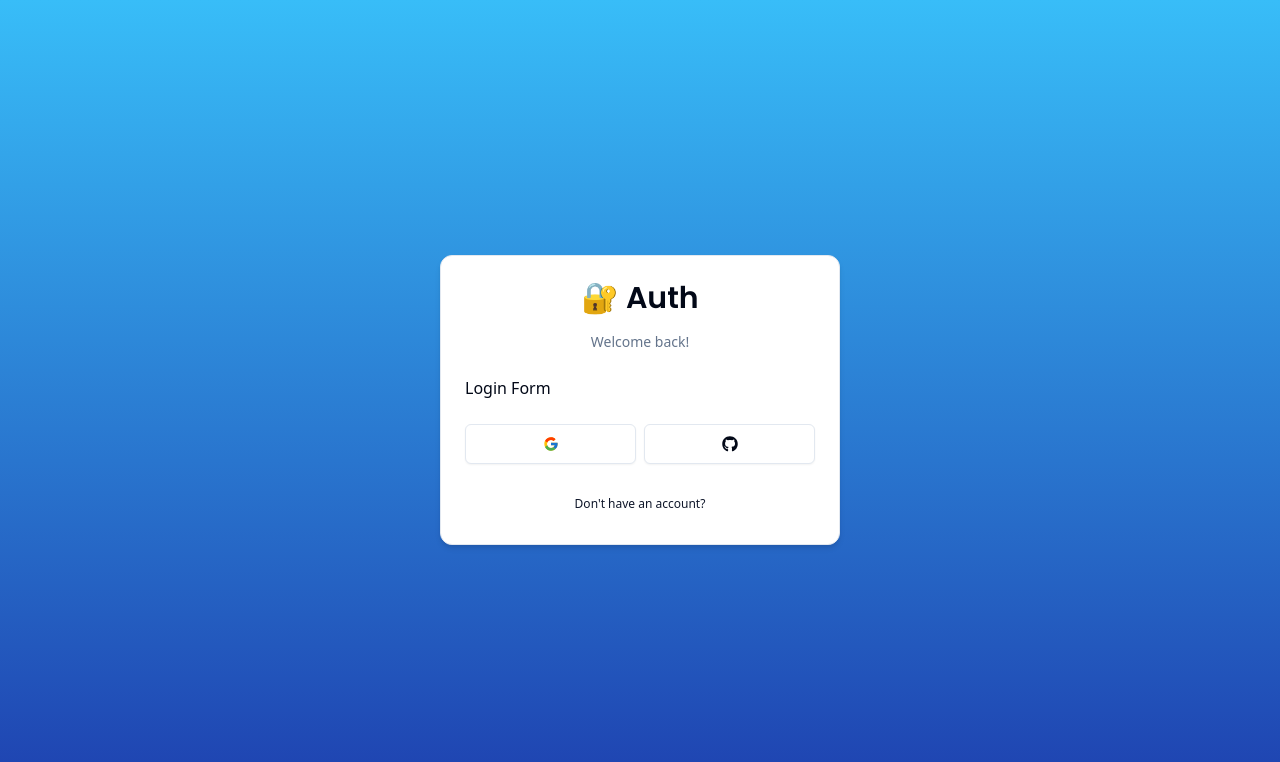
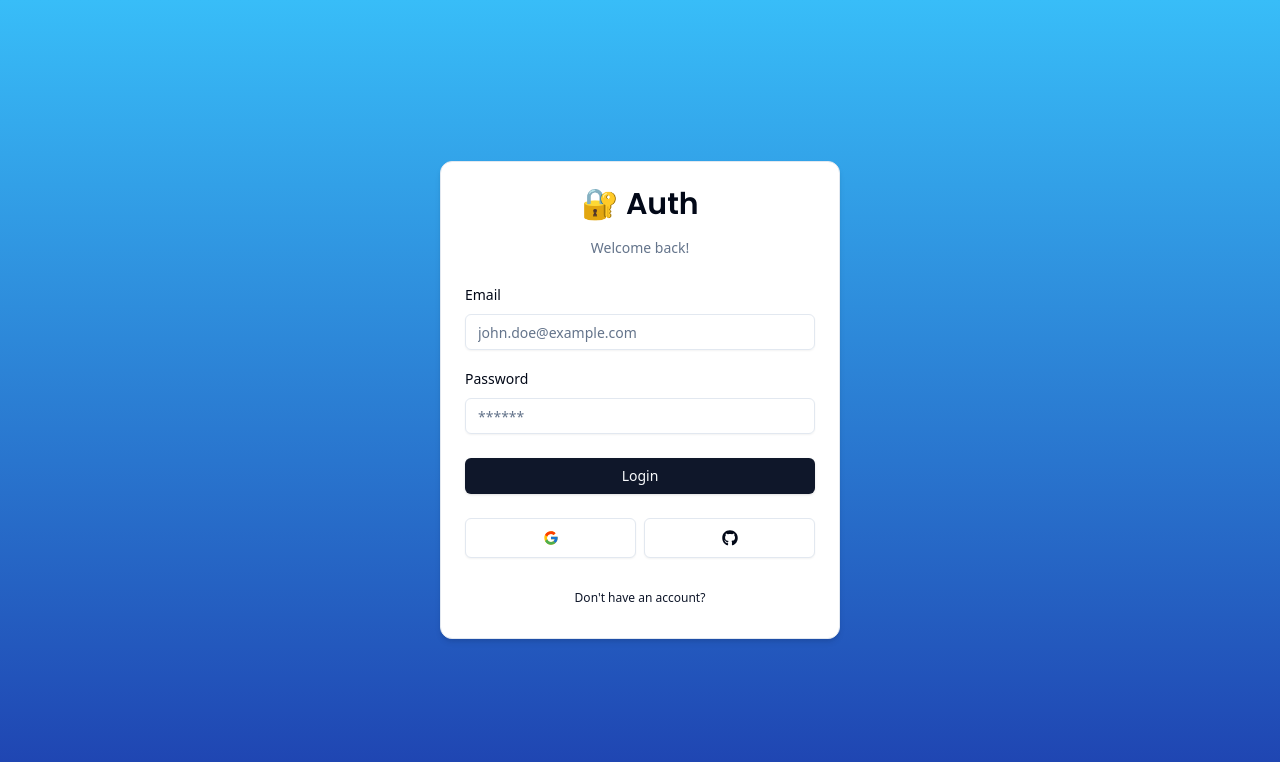
Before and after one commit to szidzse/nextjs-authentication, a Next.js app: page /auth/login in a window 1280 px wide. Shown: the top 762 px of the page. Built offline with nearby package versions, Linux system fonts and the light colour scheme.

Commit message:
finish login-form design

```diff
--- a/components/auth/login-form.tsx
+++ b/components/auth/login-form.tsx
@@ -1,7 +1,31 @@
+"use client";
+
 import React from "react";
 import { CardWrapper } from "@/components/auth/card-wrapper";
+import { useForm } from "react-hook-form";
+import * as z from "zod";
+import { zodResolver } from "@hookform/resolvers/zod";
+import {
+  Form,
+  FormControl,
+  FormField,
+  FormItem,
+  FormLabel,
+  FormMessage,
+} from "@/components/ui/form";
+import { LoginSchema } from "@/schemas";
+import { Input } from "@/components/ui/input";
+import { Button } from "@/components/ui/button";
 
 const LoginForm = () => {
+  const form = useForm<z.infer<typeof LoginSchema>>({
+    resolver: zodResolver(LoginSchema),
+    defaultValues: {
+      email: "",
+      password: "",
+    },
+  });
+
   return (
     <CardWrapper
       headerLabel="Welcome back!"
@@ -9,7 +33,50 @@
       backButtonHref="/auth/register"
       showSocial
     >
-      Login Form
+      <Form {...form}>
+        <form onSubmit={form.handleSubmit(() => {})} className="space-y-6">
+          <div className="space-y-4">
+            {/* Email */}
+            <FormField
+              control={form.control}
+              name="email"
+              render={({ field }) => (
+                <FormItem>
+                  <FormLabel>Email</FormLabel>
+                  <FormControl>
+                    <Input
+                      placeholder="john.doe@example.com"
+                      type="email"
+                      {...field}
+                    />
+                  </FormControl>
+                  <FormMessage />
+                </FormItem>
+              )}
+            />
+
+            {/* Password */}
+            <FormField
+              control={form.control}
+              name="password"
+              render={({ field }) => (
+                <FormItem>
+                  <FormLabel>Password</FormLabel>
+                  <FormControl>
+                    <Input placeholder="******" type="password" {...field} />
+                  </FormControl>
+                  <FormMessage />
+                </FormItem>
+              )}
+            />
+          </div>
+
+          {/* Submit Button */}
+          <Button type="submit" className="w-full">
+            Login
+          </Button>
+        </form>
+      </Form>
     </CardWrapper>
   );
 };
--- /dev/null
+++ b/components/ui/form.tsx
@@ -0,0 +1,178 @@
+"use client"
+
+import * as React from "react"
+import * as LabelPrimitive from "@radix-ui/react-label"
+import { Slot } from "@radix-ui/react-slot"
+import {
+  Controller,
+  ControllerProps,
+  FieldPath,
+  FieldValues,
+  FormProvider,
+  useFormContext,
+} from "react-hook-form"
+
+import { cn } from "@/lib/utils"
+import { Label } from "@/components/ui/label"
+
+const Form = FormProvider
+
+type FormFieldContextValue<
+  TFieldValues extends FieldValues = FieldValues,
+  TName extends FieldPath<TFieldValues> = FieldPath<TFieldValues>
+> = {
+  name: TName
+}
+
+const FormFieldContext = React.createContext<FormFieldContextValue>(
+  {} as FormFieldContextValue
+)
+
+const FormField = <
+  TFieldValues extends FieldValues = FieldValues,
+  TName extends FieldPath<TFieldValues> = FieldPath<TFieldValues>
+>({
+  ...props
+}: ControllerProps<TFieldValues, TName>) => {
+  return (
+    <FormFieldContext.Provider value={{ name: props.name }}>
+      <Controller {...props} />
+    </FormFieldContext.Provider>
+  )
+}
+
+const useFormField = () => {
+  const fieldContext = React.useContext(FormFieldContext)
+  const itemContext = React.useContext(FormItemContext)
+  const { getFieldState, formState } = useFormContext()
+
+  const fieldState = getFieldState(fieldContext.name, formState)
+
+  if (!fieldContext) {
+    throw new Error("useFormField should be used within <FormField>")
+  }
+
+  const { id } = itemContext
+
+  return {
+    id,
+    name: fieldContext.name,
+    formItemId: `${id}-form-item`,
+    formDescriptionId: `${id}-form-item-description`,
+    formMessageId: `${id}-form-item-message`,
+    ...fieldState,
+  }
+}
+
+type FormItemContextValue = {
+  id: string
+}
+
+const FormItemContext = React.createContext<FormItemContextValue>(
+  {} as FormItemContextValue
+)
+
+const FormItem = React.forwardRef<
+  HTMLDivElement,
+  React.HTMLAttributes<HTMLDivElement>
+>(({ className, ...props }, ref) => {
+  const id = React.useId()
+
+  return (
+    <FormItemContext.Provider value={{ id }}>
+      <div ref={ref} className={cn("space-y-2", className)} {...props} />
+    </FormItemContext.Provider>
+  )
+})
+FormItem.displayName = "FormItem"
+
+const FormLabel = React.forwardRef<
+  React.ElementRef<typeof LabelPrimitive.Root>,
+  React.ComponentPropsWithoutRef<typeof LabelPrimitive.Root>
+>(({ className, ...props }, ref) => {
+  const { error, formItemId } = useFormField()
+
+  return (
+    <Label
+      ref={ref}
+      className={cn(error && "text-destructive", className)}
+      htmlFor={formItemId}
+      {...props}
+    />
+  )
+})
+FormLabel.displayName = "FormLabel"
+
+const FormControl = React.forwardRef<
+  React.ElementRef<typeof Slot>,
+  React.ComponentPropsWithoutRef<typeof Slot>
+>(({ ...props }, ref) => {
+  const { error, formItemId, formDescriptionId, formMessageId } = useFormField()
+
+  return (
+    <Slot
+      ref={ref}
+      id={formItemId}
+      aria-describedby={
+        !error
+          ? `${formDescriptionId}`
+          : `${formDescriptionId} ${formMessageId}`
+      }
+      aria-invalid={!!error}
+      {...props}
+    />
+  )
+})
+FormControl.displayName = "FormControl"
+
+const FormDescription = React.forwardRef<
+  HTMLParagraphElement,
+  React.HTMLAttributes<HTMLParagraphElement>
+>(({ className, ...props }, ref) => {
+  const { formDescriptionId } = useFormField()
+
+  return (
+    <p
+      ref={ref}
+      id={formDescriptionId}
+      className={cn("text-[0.8rem] text-muted-foreground", className)}
+      {...props}
+    />
+  )
+})
+FormDescription.displayName = "FormDescription"
+
+const FormMessage = React.forwardRef<
+  HTMLParagraphElement,
+  React.HTMLAttributes<HTMLParagraphElement>
+>(({ className, children, ...props }, ref) => {
+  const { error, formMessageId } = useFormField()
+  const body = error ? String(error?.message) : children
+
+  if (!body) {
+    return null
+  }
+
+  return (
+    <p
+      ref={ref}
+      id={formMessageId}
+      className={cn("text-[0.8rem] font-medium text-destructive", className)}
+      {...props}
+    >
+      {body}
+    </p>
+  )
+})
+FormMessage.displayName = "FormMessage"
+
+export {
+  useFormField,
+  Form,
+  FormItem,
+  FormLabel,
+  FormControl,
+  FormDescription,
+  FormMessage,
+  FormField,
+}
--- /dev/null
+++ b/components/ui/input.tsx
@@ -0,0 +1,22 @@
+import * as React from "react"
+
+import { cn } from "@/lib/utils"
+
+const Input = React.forwardRef<HTMLInputElement, React.ComponentProps<"input">>(
+  ({ className, type, ...props }, ref) => {
+    return (
+      <input
+        type={type}
+        className={cn(
+          "flex h-9 w-full rounded-md border border-input bg-transparent px-3 py-1 text-base shadow-sm transition-colors file:border-0 file:bg-transparent file:text-sm file:font-medium file:text-foreground placeholder:text-muted-foreground focus-visible:outline-none focus-visible:ring-1 focus-visible:ring-ring disabled:cursor-not-allowed disabled:opacity-50 md:text-sm",
+          className
+        )}
+        ref={ref}
+        {...props}
+      />
+    )
+  }
+)
+Input.displayName = "Input"
+
+export { Input }
--- /dev/null
+++ b/components/ui/label.tsx
@@ -0,0 +1,26 @@
+"use client"
+
+import * as React from "react"
+import * as LabelPrimitive from "@radix-ui/react-label"
+import { cva, type VariantProps } from "class-variance-authority"
+
+import { cn } from "@/lib/utils"
+
+const labelVariants = cva(
+  "text-sm font-medium leading-none peer-disabled:cursor-not-allowed peer-disabled:opacity-70"
+)
+
+const Label = React.forwardRef<
+  React.ElementRef<typeof LabelPrimitive.Root>,
+  React.ComponentPropsWithoutRef<typeof LabelPrimitive.Root> &
+    VariantProps<typeof labelVariants>
+>(({ className, ...props }, ref) => (
+  <LabelPrimitive.Root
+    ref={ref}
+    className={cn(labelVariants(), className)}
+    {...props}
+  />
+))
+Label.displayName = LabelPrimitive.Root.displayName
+
+export { Label }
--- a/package.json
+++ b/package.json
@@ -9,6 +9,8 @@
     "lint": "next lint"
   },
   "dependencies": {
+    "@hookform/resolvers": "^4.1.2",
+    "@radix-ui/react-label": "^2.1.2",
     "@radix-ui/react-slot": "^1.1.2",
     "class-variance-authority": "^0.7.1",
     "clsx": "^2.1.1",
@@ -17,9 +19,11 @@
     "prettier": "^3.5.2",
     "react": "^19.0.0",
     "react-dom": "^19.0.0",
+    "react-hook-form": "^7.54.2",
     "react-icons": "^5.5.0",
     "tailwind-merge": "^3.0.2",
-    "tailwindcss-animate": "^1.0.7"
+    "tailwindcss-animate": "^1.0.7",
+    "zod": "^3.24.2"
   },
   "devDependencies": {
     "@eslint/eslintrc": "^3",
--- /dev/null
+++ b/schemas/index.ts
@@ -0,0 +1,8 @@
+import * as z from "zod";
+
+export const LoginSchema = z.object({
+  email: z.string().email({ message: "Email is required." }),
+  password: z.string().min(1, {
+    message: "Password is required.",
+  }),
+});
```
Also changed, not shown: 1 other file (tests, documents, lock files or other folders).
